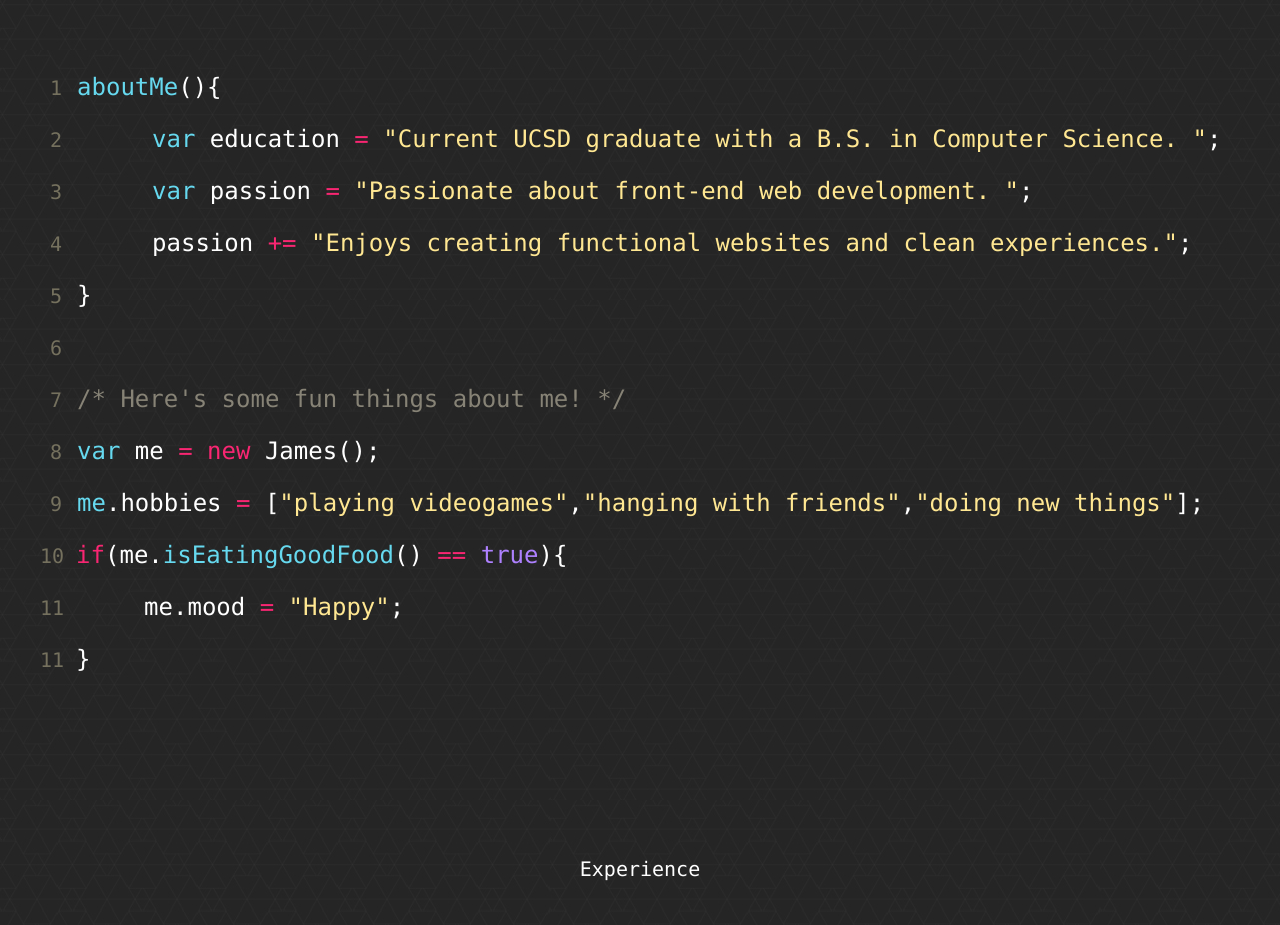
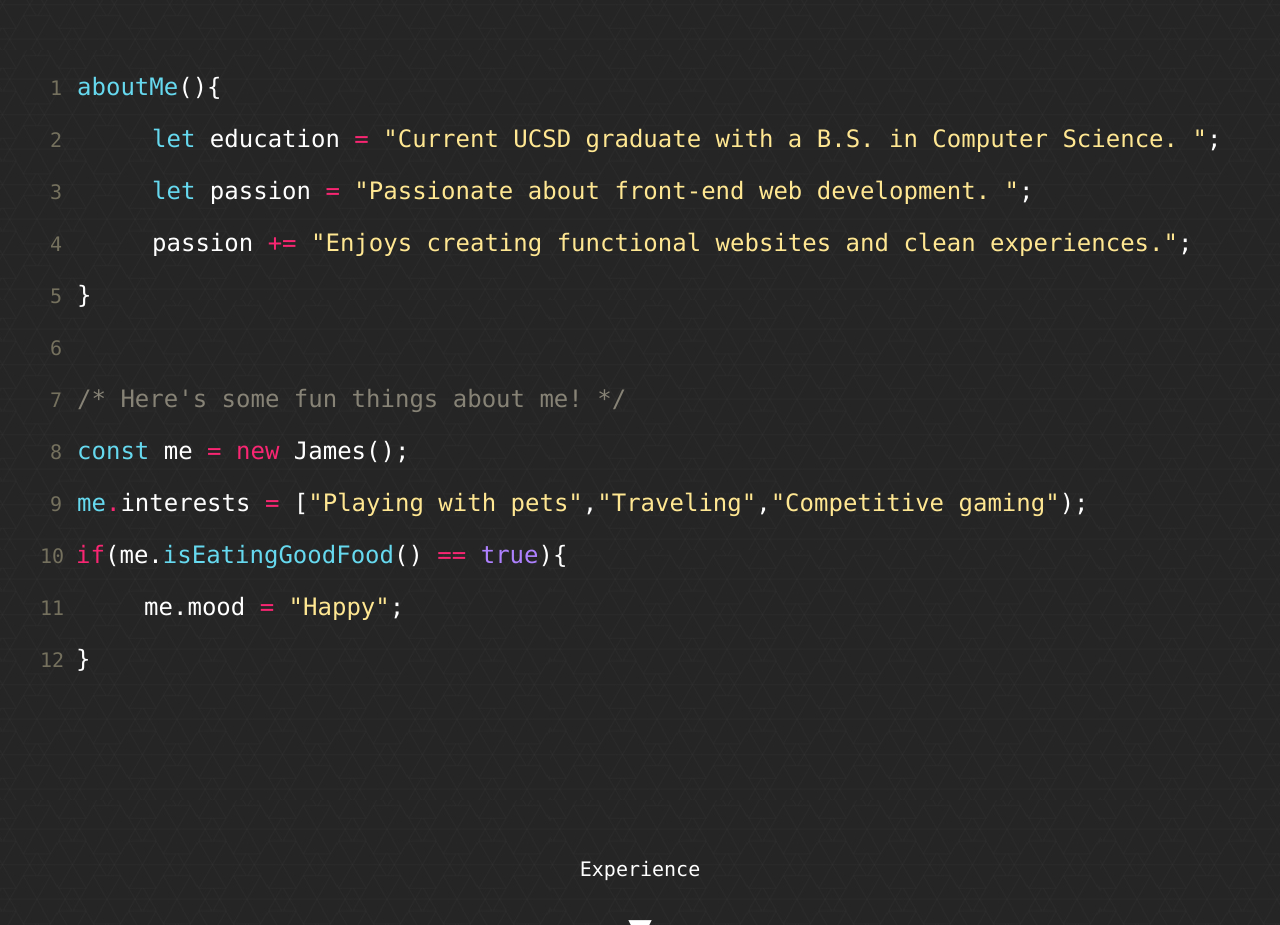
Before and after one commit to jamesusa19/jamesusa19.github.io, a plain HTML site: page index.html in a window 1280 px wide. Shown: the part 1200-2125 px from the top of the page. Drawn offline with Linux system fonts and the light colour scheme.

Commit message:
Changed about me details

```diff
--- a/index.html
+++ b/index.html
@@ -26,19 +26,19 @@
       <p class="arrow animation-target">&#9660</p>
     <div class="about" id="about">
       <p class="section-wrapper"><span class="gray line-num">1</span><span class="blue">aboutMe</span>(){</p>
-        <p class="indent"><span class="gray line-num">2</span><span class="blue">var</span> education <span class="red">=</span> <span class="yellow">"Current UCSD graduate with a B.S. in Computer Science. "</span>;</p>
-        <p class="indent"><span class="gray line-num">3</span><span class="blue">var</span> passion <span class="red">=</span><span class="yellow"> "Passionate about front-end web development. "</span>;</p>
+        <p class="indent"><span class="gray line-num">2</span><span class="blue">let</span> education <span class="red">=</span> <span class="yellow">"Current UCSD graduate with a B.S. in Computer Science. "</span>;</p>
+        <p class="indent"><span class="gray line-num">3</span><span class="blue">let</span> passion <span class="red">=</span><span class="yellow"> "Passionate about front-end web development. "</span>;</p>
         <p class="indent"><span class="gray line-num">4</span>passion <span class="red">+=</span> <span class="yellow">"Enjoys creating functional websites and clean experiences."</span>;</p>
       <p class="section-wrapper"><span class="gray line-num">5</span>}</p>
       <p class="section-wrapper"><span class="gray line-num">6</span></p>
       <p class="section-wrapper"><span class="gray line-num">7</span><span class="light-gray">/* Here's some fun things about me! */</span></p>
-      <p class="section-wrapper"><span class="gray line-num">8</span><span class="blue">var</span> me <span class="red">= new</span> James();</p>
-      <p class="section-wrapper"><span class="gray line-num">9</span><span class="blue">me</span>.hobbies <span class="red">=</span> [<span class="yellow">"playing videogames"</span>,<span class="yellow">"hanging with friends"</span>,<span class="yellow">"doing new things"</span>];</p>
+      <p class="section-wrapper"><span class="gray line-num">8</span><span class="blue">const</span> me <span class="red">= new</span> James();</p>
+      <p class="section-wrapper"><span class="gray line-num">9</span><span class="blue">me</span><span class="red">.</span>interests <span class="red">=</span> [<span class="yellow">"Playing with pets"</span>,<span class="yellow">"Traveling"</span>,<span class="yellow">"Competitive gaming"</span>);</p>
       <p class="section-wrapper"><span class="gray line-num2">10</span><span class="red">if</span>(me.<span class="blue">isEatingGoodFood</span>() <span class="red">==</span> <span class="purple">true</span>){</p>
       <p class="indent"><span class="gray line-num2">11</span>me.mood <span class="red">=</span> <span class="yellow">"Happy"</span>;</p>
-      <p class="section-wrapper"><span class="gray line-num2">11</span>}</p>
+      <p class="section-wrapper"><span class="gray line-num2">12</span>}</p>
     </div>
-      <p class="scroll">Experience<p>
+      <p class="scroll">Experience</p>
       <p class="arrow animation-target">&#9660</p>
     <div class="experience" id="experience">
       <div class="project" onclick="window.open('https://tritongaming.org/');">
```
